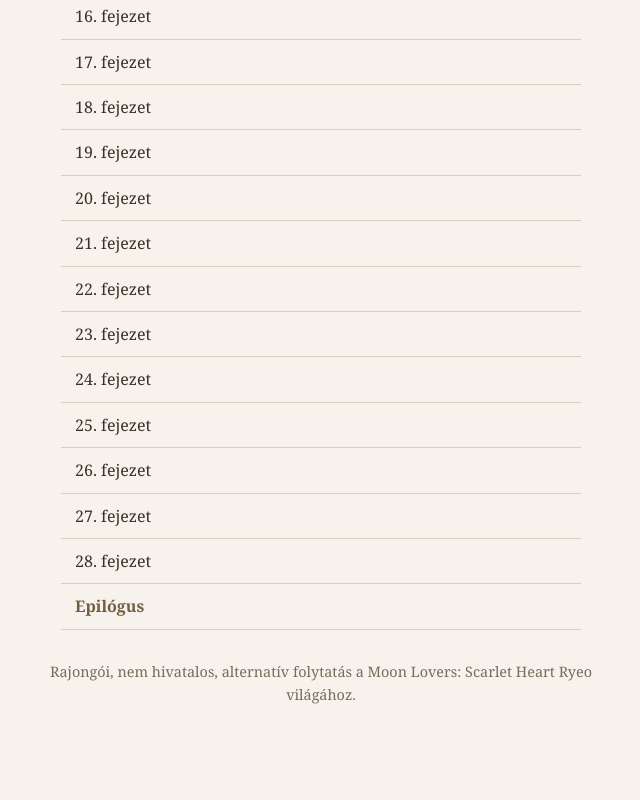
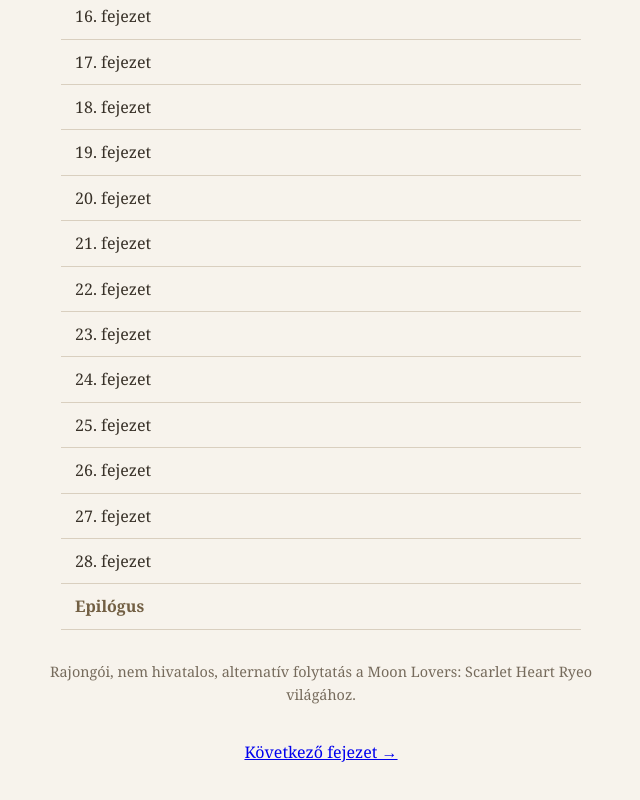
Before and after one commit to Eva-ahjumma/a-mult-ami-osszekot, a plain HTML site: page index.html in a window 1280 px wide. Shown: the part 1395-2195 px from the top of the page, without its empty margins (319-959 px from the left). Before the commit the page ends 2166 px from the top, so only its background shows below. Drawn offline with Linux system fonts and the light colour scheme.

Commit message:
Update index.html

```diff
--- a/index.html
+++ b/index.html
@@ -131,6 +131,9 @@
     </ol>
 
     <p class="note">Rajongói, nem hivatalos, alternatív folytatás a Moon Lovers: Scarlet Heart Ryeo világához.</p>
+  <p style="text-align:center; text-indent:0; margin-top:2em;">
+<a href="01-fejezet.html">Következő fejezet →</a>
+</p>
   </main>
 </body>
 </html>
```
